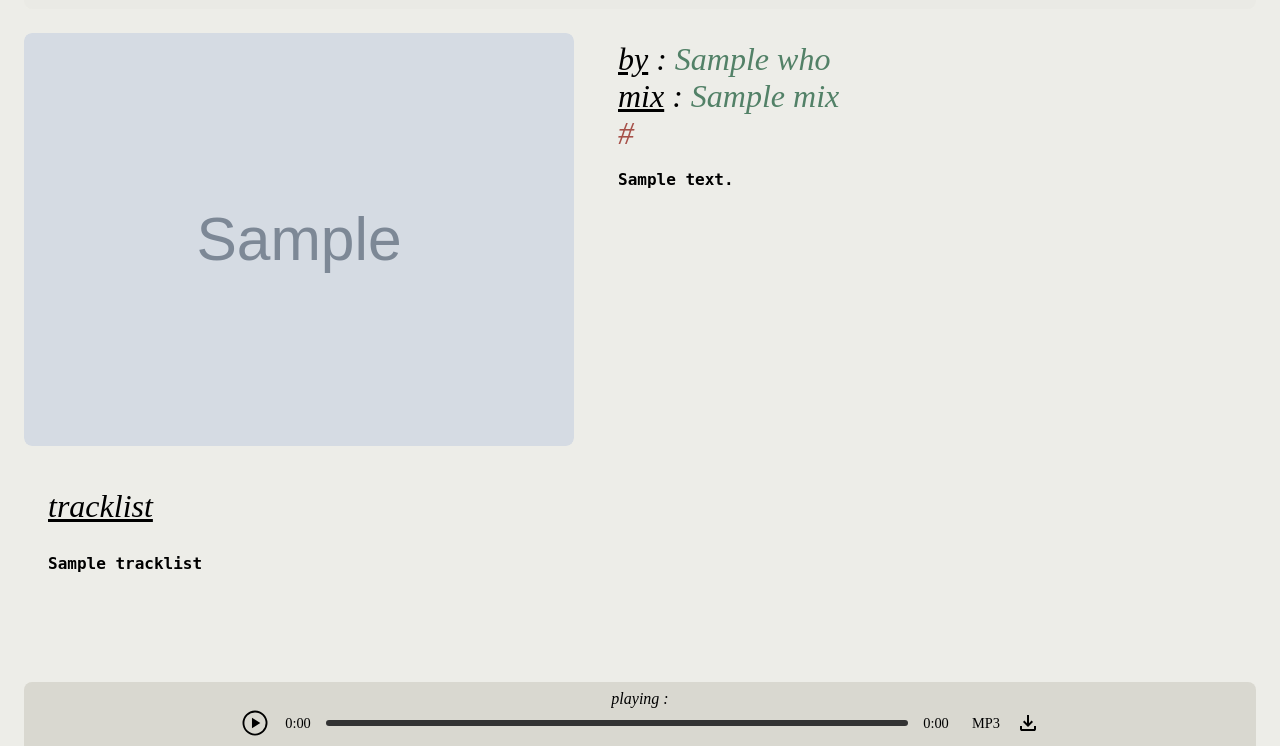
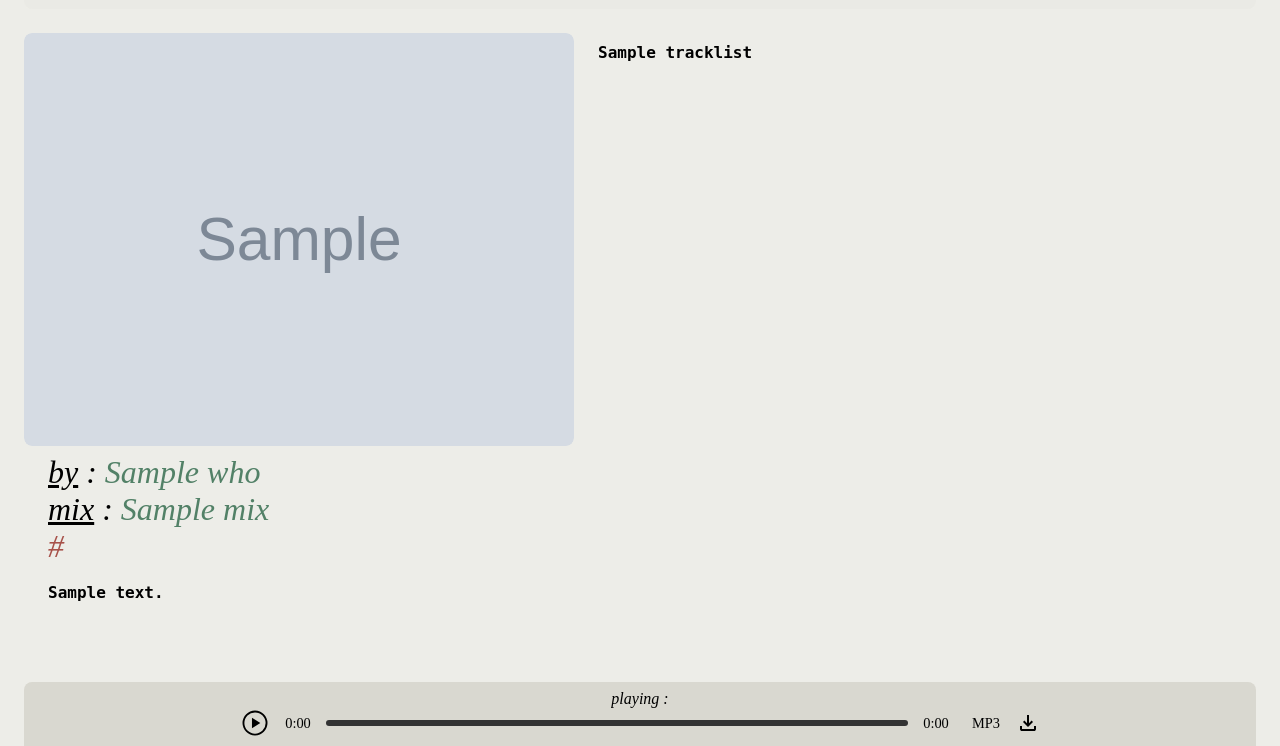
Before and after one commit to patrickbelcher/tobar-na-cluas, a Node project: template views/mix.ejs in a window 1280 px wide. Shown: the part 54-800 px from the top of the page. Run offline with Node 20 templates, Linux system fonts and the light colour scheme; the template is opened without the code that fills it: most values are stand-ins (such as "Sample title", 1, 10 or a date in 2020); grey boxes marked "Sample" are stand-in pictures; some libraries are stand-ins or nearby versions; some web fonts are replaced.

Commit message:
CSS step 5: mix page grid layout, tracklist heading only when stacked

```diff
--- a/public/css/custom.css
+++ b/public/css/custom.css
@@ -503,55 +503,29 @@ main p,
   font-weight: 400;
   font-size: clamp(1.5rem, 5vw, 32px);
   text-align: left;
-  overflow-y: auto;
+}
+
+/* Mix page layout: image, text, tracklist.
+   Below 1140px: stacked in that order (the order in mix.ejs).
+   1140px and up: image and tracklist side by side (like the home page),
+   text below. The tracklist keeps its own 550px cap and scrollbar. */
+.mixpage-layout {
+  display: grid;
+  grid-template-columns: minmax(0, 1fr); /* one column; minmax stops long tracklist lines widening the page */
 }
 
 @media (min-width: 1140px) {
-  .mixpage-text {
-    flex: 1 2 auto;
-    max-width: 750px;
-    max-height: 550px;
-    overflow: auto;
+  .mixpage-layout {
+    grid-template-columns: 550px minmax(0, 750px);
+    grid-template-areas:
+      "image tracklist"
+      "text  text";
+    align-items: start;
   }
-}
 
-@media (max-width: 1139px) {
-  .mixpage-text {
-    flex: 0 0 auto;
-    width: 100%;
-    min-width: 0;
-    overflow-x: auto;
-  }
-}
-
-.mixpage-text p {
-  transition: font-size 0.3s ease;
-}
-
-.mixpage-text::-webkit-scrollbar {
-  width: 6px;
-  height: 6px;
-}
-
-.mixpage-text::-webkit-scrollbar-track {
-  background: rgba(0, 0, 0, 0.1);
-  border-radius: 6px;
-}
-
-.mixpage-text::-webkit-scrollbar-thumb {
-  background: #52816740;
-  width: 6px;
-  border-radius: 6px;
-}
-
-.mixpage-text::-webkit-scrollbar-thumb:hover {
-  background: #52816760;
-}
-
-.mixpage-mix-artist,
-.mixpage-mix-title,
-.mixpage-external-link {
-  white-space: nowrap;
+  .mixpage-layout .mix-image     { grid-area: image; }
+  .mixpage-layout .mixpage-text  { grid-area: text; }
+  .mixpage-layout .mix-tracklist { grid-area: tracklist; }
 }
 
 .mixpage-artist-header,
@@ -594,7 +568,24 @@ main p,
   font-weight: 400;
   font-size: clamp(1.5rem, 5vw, 32px);
   text-decoration: underline;
-  padding: 0.5em var(--space-x) 0em;
+  margin: 0;
+  padding: 12px var(--space-x) 0;
+}
+
+/* Tracklist heading: shown when stacked; when the tracklist sits beside the
+   image (1140px+) it's hidden on screen but still read by screen readers */
+@media (min-width: 1140px) {
+  .mixpage-tracklist-header {
+    position: absolute;
+    width: 1px;
+    height: 1px;
+    padding: 0;
+    margin: -1px;
+    overflow: hidden;
+    clip: rect(0, 0, 0, 0);
+    white-space: nowrap;
+    border: 0;
+  }
 }
 
 /* ===========================================================
--- a/views/mix.ejs
+++ b/views/mix.ejs
@@ -1,15 +1,12 @@
 <div class="mixpage">
-  <h1 class="visually-hidden">Tobar na Cluas mix - <%= mix.who %> : <%= mix.title %>
-  </h1>
+  <h1 class="visually-hidden">Tobar na Cluas mix - <%= mix.who %> : <%= mix.title %></h1>
 
-  <section class="mix-section">
-
-    <div class="mix-container">
+  <!-- Order here = order on phones: image, text, tracklist.
+       On desktop the CSS grid puts the text below image + tracklist (see .mixpage-layout). -->
+  <section class="mix-section mixpage-layout">
 
     <div class="mix-image">
-
       <div class="mix-image-wrap">
-
         <button class="mix-audio-control-zone" data-id="<%= mix.base %>"
           aria-label="Play mix <%= mix.who %> : <%= mix.title %>">
           <img src="<%= mix.image %>" alt="<%= mix.title %>">
@@ -18,9 +15,7 @@
             <svg class="overlay-play-icon" data-id="<%= mix.base %>"></svg>
           </div>
         </button>
-
       </div>
-
     </div>
 
     <div class="mixpage-text">
@@ -28,7 +23,6 @@
       <div class="mixpage-text-container">
 
         <div class="mixpage-mix-artist">
-
           <div> <span class="mixpage-artist-header">by</span><span class="mixpage-text-spacer"> : </span><span
               class="mixpage-artist">
               <%= mix.who %>
@@ -64,9 +58,6 @@
 
     </div>
 
-    </div>
-
-    <div class="mix-tracklist-section">
     <h2 class="mixpage-tracklist-header">tracklist</h2>
     <ol class="mix-tracklist">
       <% mix.tracklist.forEach(line=> { %>
@@ -75,7 +66,6 @@
         </li>
         <% }) %>
     </ol>
-    </div>
 
   </section>
 </div>
```
Lines whose indentation alone changed are shown as unchanged.
